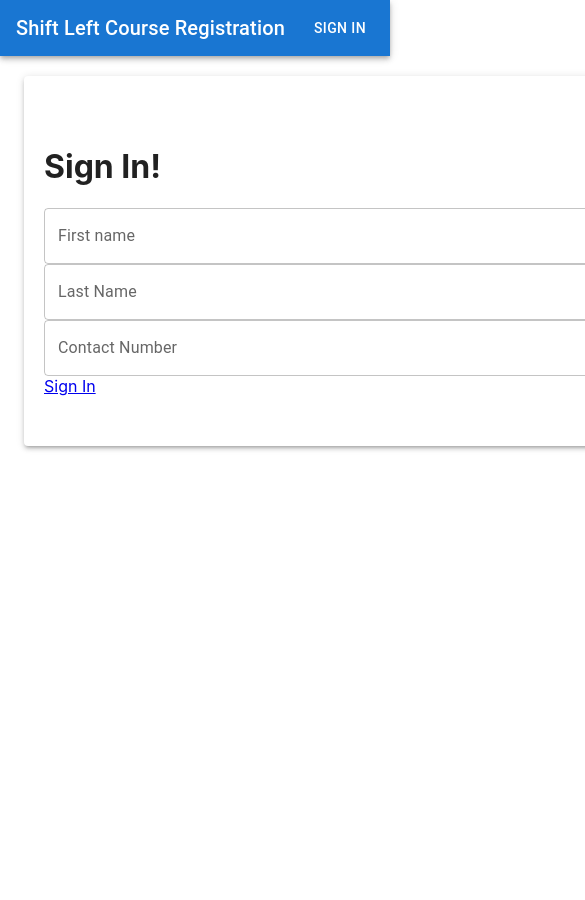
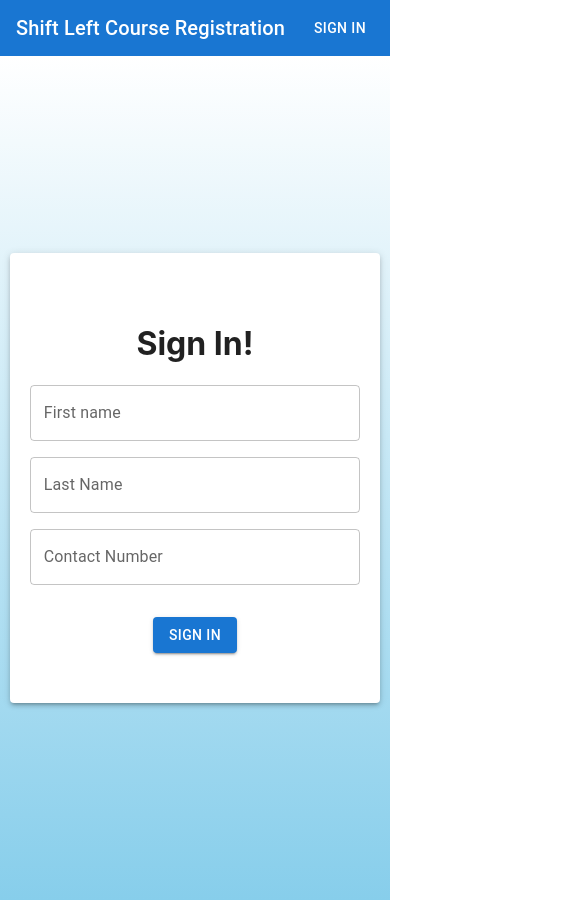
Before and after one commit to daryn-brown/registrationSystemFrontend, a React (Create React App) app: page /signin in a window 390 px wide. Shown: the top 900 px of the page, 585 px wide, since content can reach past the window. Before the commit the page ends 844 px from the top, so only its background shows below. Built offline with nearby package versions, Linux system fonts and the light colour scheme.

Commit message:
add similar styling as signup page, make responsive

```diff
--- a/src/pages/Signin.js
+++ b/src/pages/Signin.js
@@ -1,54 +1,96 @@
-import React, {useState} from 'react';
-import Appbar from '../components/Appbar';
-import Box from '@mui/material/Box';
-import TextField from '@mui/material/TextField';
-import { Link } from 'react-router-dom';
-import { Container, Paper } from '@mui/material';
+import React, { useState } from "react";
+import Appbar from "../components/Appbar";
+import Box from "@mui/material/Box";
+import TextField from "@mui/material/TextField";
+import { Link } from "react-router-dom";
+import { Container, Paper, Button } from "@mui/material";
 
-function Signin(){
-    const paperStyle={padding: '50px 20px', width:600, margin:"20px auto"}
-    const [firstName, setFirstName] = useState('')
-    const [lastName, setLastname] = useState('')
-    const [contactNumber, setContactNumber] = useState('')
-    const customer={firstName,lastName,contactNumber}
+function Signin() {
+  const paperStyle = {
+    padding: "3.125rem 1.25rem",
+    width: "100%",
+    maxWidth: "95vw",
+    margin: "1.25rem auto",
+    boxSizing: "border-box",
+  };
+  const [firstName, setFirstName] = useState("");
+  const [lastName, setLastname] = useState("");
+  const [contactNumber, setContactNumber] = useState("");
+  const customer = { firstName, lastName, contactNumber };
 
   return (
-        <div className="App">
-            <Appbar/>
-
+    <div>
+      <Appbar />
+      <div
+        style={{
+          width: "100%", // Ensure the div takes up full width
+          padding: 0, // Remove any padding
+          margin: 0, // Remove any margin
+          display: "flex",
+          flexDirection: "column",
+          justifyContent: "center",
+          alignItems: "center",
+          height: "100vh",
+          background: "linear-gradient(to bottom, white, skyblue)",
+        }}
+      >
         <Box
           component="form"
           sx={{
-                    '& > :not(style)': { m: 1, width: '25ch' },
+            "& > :not(style)": { m: 1, width: "25ch" },
           }}
           noValidate
           autoComplete="off"
         >
-            <Container>
           <Paper elevation={3} style={paperStyle}>
-                    <h1>Sign In!</h1>
-                        <TextField id="outlined-basic" label="First name" variant="outlined" fullWidth
+            <h1 style={{ textAlign: "center" }}>Sign In!</h1>
+            <TextField
+              id="outlined-basic"
+              label="First name"
+              variant="outlined"
+              fullWidth
               value={firstName}
-                        onChange={(e)=>setFirstName(e.target.value)}
+              onChange={(e) => setFirstName(e.target.value)}
+              style={{ marginBottom: "1rem" }}
             />
-                        <TextField id="outlined-basic" label="Last Name" variant="outlined" fullWidth
+            <TextField
+              id="outlined-basic"
+              label="Last Name"
+              variant="outlined"
+              fullWidth
               value={lastName}
-                        onChange={(e)=>setLastname(e.target.value)}
+              onChange={(e) => setLastname(e.target.value)}
+              style={{ marginBottom: "1rem" }}
             />
-                        <TextField id="outlined-basic" label="Contact Number" variant="outlined" fullWidth
+            <TextField
+              id="outlined-basic"
+              label="Contact Number"
+              variant="outlined"
+              fullWidth
               value={contactNumber}
-                        onChange={(e)=>setContactNumber(e.target.value)}
+              onChange={(e) => setContactNumber(e.target.value)}
+              style={{ marginBottom: "1rem" }}
             />
-                        <Link to ='/profile'
-                    state = {{
-                        data: customer
-                    }}> Sign In </Link>
+            <div
+              style={{
+                display: "flex",
+                justifyContent: "center",
+                marginTop: "1rem",
+              }}
+            >
+              <Link
+                to="/profile"
+                state={{
+                  data: customer,
+                }}
+              >
+                <Button variant="contained">Sign In</Button>
+              </Link>
+            </div>
           </Paper>
-            </Container>
         </Box>
       </div>
-
-
+    </div>
   );
 }
 
```
Lines whose indentation alone changed are shown as unchanged.
